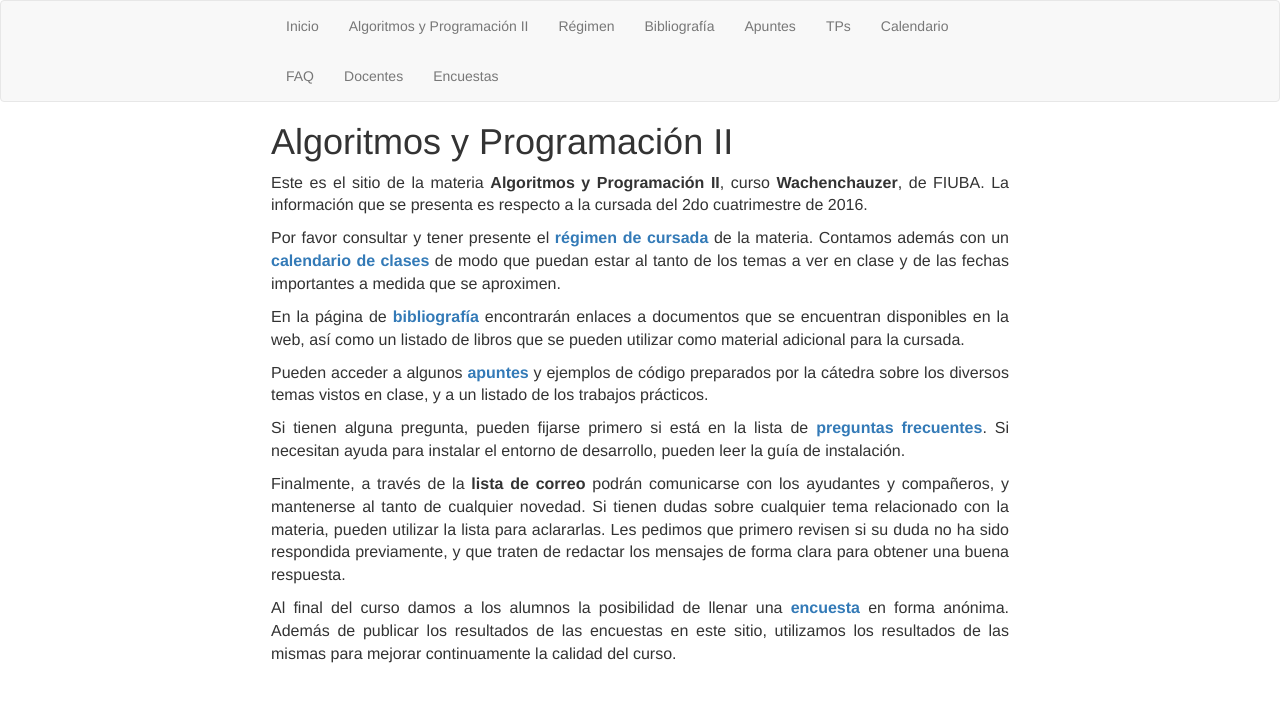
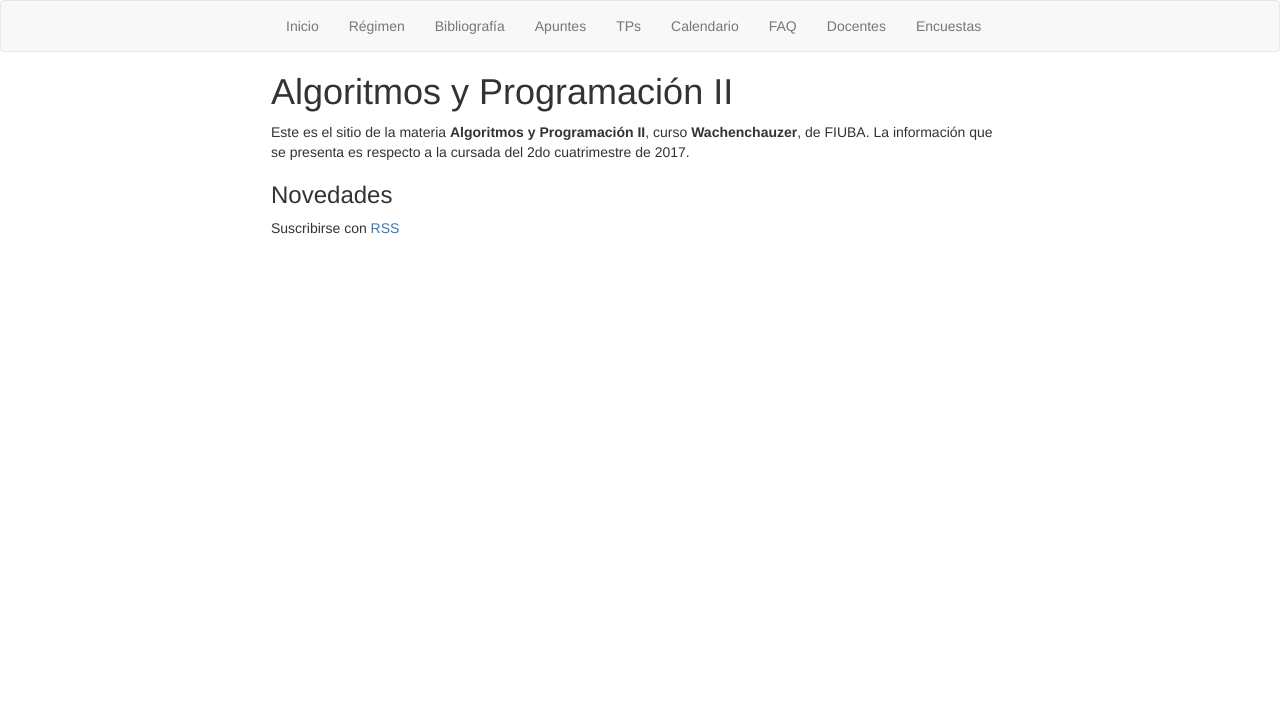
Before and after one commit to algoritmos-rw/algoritmos, a Jekyll site: the page built from docs/00_index.md, in a window 1280 px wide. Shown: the top 702 px of the page. Built offline with Jekyll 4.4.1, drawn with Linux system fonts in a browser that asks for light colours; our own code applies the rules of GitHub Pages for plain Markdown files.

Commit message:
Agregado soporte para novedades con _posts

```diff
--- a/docs/00_index.md
+++ b/docs/00_index.md
@@ -1,36 +1,4 @@
 ---
-layout: page
+layout: home
 permalink: /
 ---
-
-Algoritmos y Programación II
-======
-
-Este es el sitio de la materia **Algoritmos y Programación II**, curso **Wachenchauzer**,
-de FIUBA. La información que se presenta es respecto a la cursada del 2do
-cuatrimestre de 2016.
-
-Por favor consultar y tener presente el **[régimen de cursada](regimen)** de la materia. Contamos
-además con un **[calendario de clases](calendario)** de modo que puedan estar al tanto de los temas
-a ver en clase y de las fechas importantes a medida que se aproximen.
-
-En la página de **[bibliografía](bibliografia)** encontrarán enlaces a documentos que se encuentran
-disponibles en la web, así como un listado de libros que se pueden utilizar como
-material adicional para la cursada.
-
-Pueden acceder a algunos **[apuntes](apuntes)** y ejemplos de código preparados por la cátedra
-sobre los diversos temas vistos en clase, y a un listado de los trabajos prácticos.
-
-Si tienen alguna pregunta, pueden fijarse primero si está en la lista de **[preguntas
-frecuentes](faq)**. Si necesitan ayuda para instalar el entorno de desarrollo, pueden leer
-la guía de instalación.
-
-Finalmente, a través de la **lista de correo** podrán comunicarse con los ayudantes
-y compañeros, y mantenerse al tanto de cualquier novedad. Si tienen dudas sobre
-cualquier tema relacionado con la materia, pueden utilizar la lista para aclararlas.
-Les pedimos que primero revisen si su duda no ha sido respondida previamente, y
-que traten de redactar los mensajes de forma clara para obtener una buena respuesta.
-
-Al final del curso damos a los alumnos la posibilidad de llenar una **[encuesta](encuestas)** en
-forma anónima. Además de publicar los resultados de las encuestas en este sitio,
-utilizamos los resultados de las mismas para mejorar continuamente la calidad del curso.
--- /dev/null
+++ b/docs/_layouts/home.html
@@ -0,0 +1,30 @@
+---
+layout: default
+
+---
+
+<div class="home">
+
+  <h1>Algoritmos y Programación II</h1>
+
+  Este es el sitio de la materia <strong>Algoritmos y Programación II</strong>,
+  curso <strong>Wachenchauzer</strong>, de FIUBA.
+  La información que se presenta es respecto a la cursada del 2do cuatrimestre de 2017.
+
+  <h3 class="page-heading">Novedades</h1>
+
+  <ul class="post-list">
+	{% for post in site.posts %}
+	  <li>
+      <a class="post-link" href="{{ post.url | relative_url }}">
+        <span class="post-meta">{{ post.date | date: "%d/%m/%Y" }}</span>
+      </a>
+      &ndash;
+      <p class="post-excerpt">{{ post.excerpt | remove: '<p>' | remove: '</p>' }}</p>
+	  </li>
+	{% endfor %}
+  </ul>
+
+  Suscribirse con <a href="{{ "/feed.xml" | relative_url }} class="rss-subscribe">RSS</a></p>
+
+</div>
--- a/docs/assets/css/styles.css
+++ b/docs/assets/css/styles.css
@@ -40,6 +40,10 @@
   text-align: justify;
 }
 
+.post-excerpt {
+  display: inline;
+}
+
 .navbar {
   margin-bottom: 0!important;
 }
```
Also changed, not shown: docs/_layouts/post.html (added, +25 -0 lines), docs/_layouts/default.html (line endings or trailing spaces).
